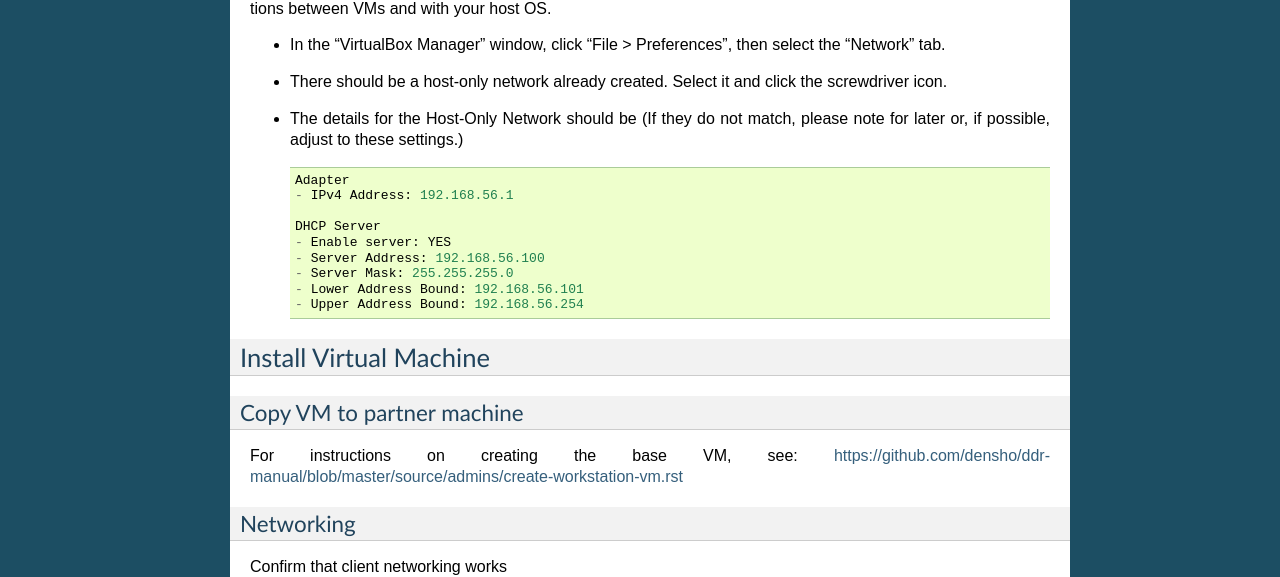
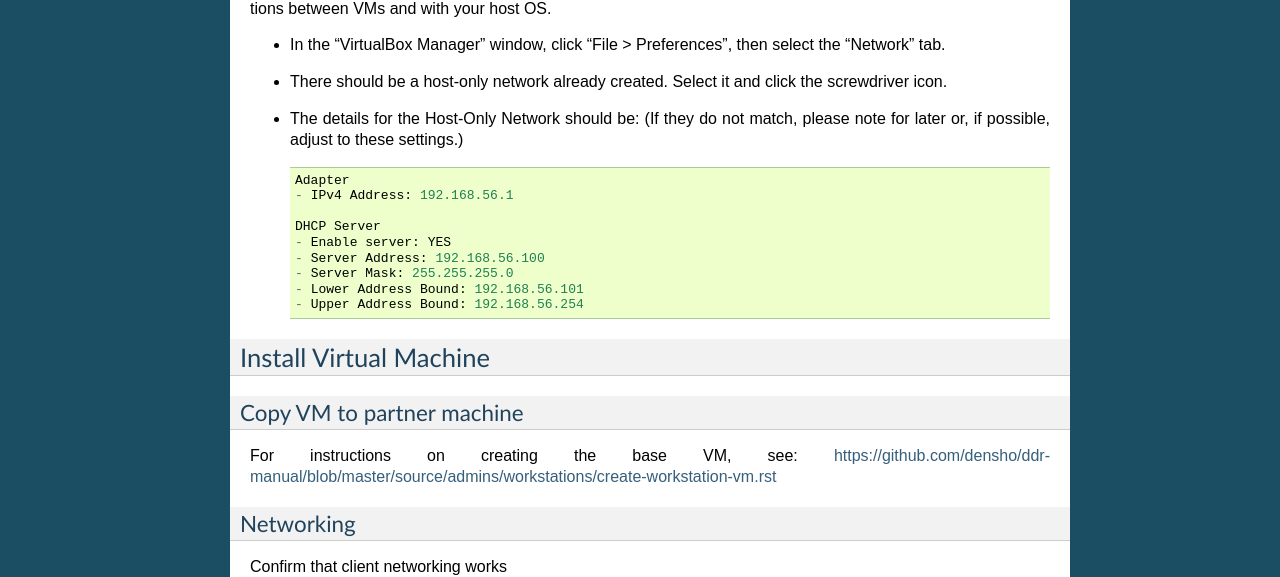
Before and after one commit to denshoproject/ddr-manual, a Sphinx documentation site: the page built from source/admins/workstations/setup-workstation.rst, in a window 1280 px wide and 900 px high, scrolled down 518 px. Shown: the part 150-727 px from the top of the window. Built offline with Sphinx 7.4.7, drawn with Linux system fonts in a browser that asks for light colours.

Commit message:
Update setup-workstation.rst

```diff
--- a/source/admins/workstations/setup-workstation.rst
+++ b/source/admins/workstations/setup-workstation.rst
@@ -42,7 +42,7 @@ By default, VMs can only connect to the outside Internet.  VirtualBox's host-onl
 
 - In the "VirtualBox Manager" window, click "File > Preferences", then select the "Network" tab.
 - There should be a host-only network already created. Select it and click the screwdriver icon.
-- The details for the Host-Only Network should be (If they do not match, please note for later or, if possible, adjust to these settings.) ::
+- The details for the Host-Only Network should be: (If they do not match, please note for later or, if possible, adjust to these settings.) ::
 
     Adapter
     - IPv4 Address: 192.168.56.1
@@ -65,7 +65,7 @@ Install Virtual Machine
 Copy VM to partner machine
 --------------------------
 
-For instructions on creating the base VM, see: https://github.com/densho/ddr-manual/blob/master/source/admins/create-workstation-vm.rst
+For instructions on creating the base VM, see: https://github.com/densho/ddr-manual/blob/master/source/admins/workstations/create-workstation-vm.rst
 
 Networking
 ----------
```
